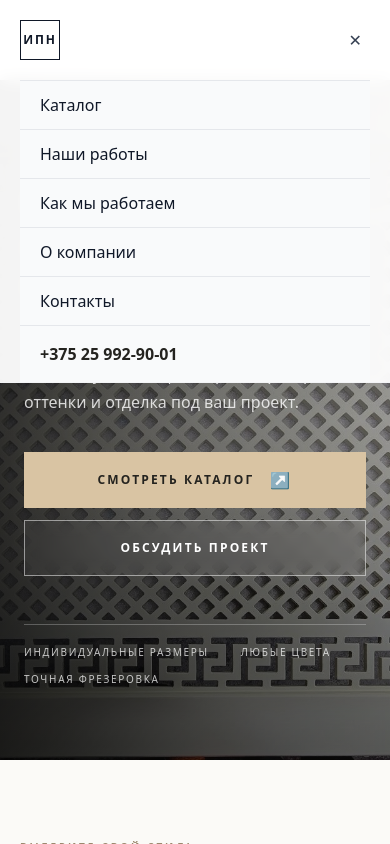
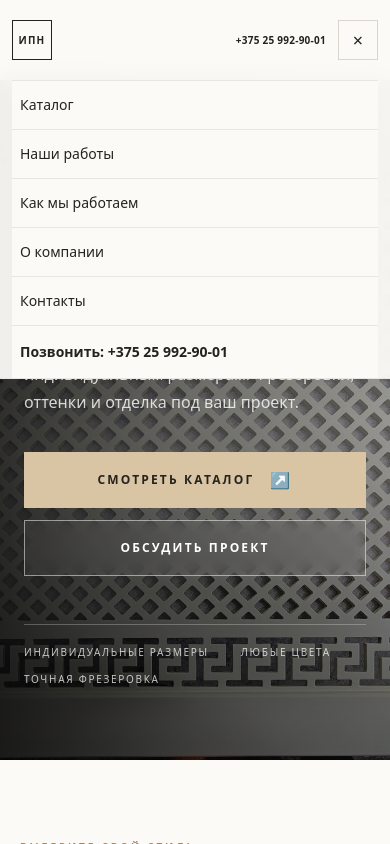
Before and after one commit to IljaBelousow/naumovich-site, a Next.js app: page / in a window 390 px wide. Both pictures are taken after a click on the button "Открыть меню". Shown: the top 844 px of the page. Built offline with nearby package versions, Linux system fonts and the light colour scheme.

Commit message:
Polish responsive navigation and contact CTA

```diff
--- a/src/components/Header.tsx
+++ b/src/components/Header.tsx
@@ -15,39 +15,49 @@ export default function Header() {
   const [mobileMenuOpen, setMobileMenuOpen] = useState(false);
 
   return (
-    <header className="fixed inset-x-0 top-0 z-50 border-b border-gray-100 bg-white/95 backdrop-blur-sm">
-      <nav className="w-full px-5 sm:px-8 lg:px-12">
-        <div className="flex h-20 items-center justify-between">
-          <Link href="/" className="flex items-center gap-3">
-            <span className="flex h-10 w-10 items-center justify-center border border-gray-900 text-xs font-semibold tracking-[0.15em] text-gray-900">ИПН</span>
-            <span className="hidden text-sm font-medium uppercase tracking-[0.2em] text-gray-900 md:block">Наумович</span>
+    <header className="fixed inset-x-0 top-0 z-50 border-b border-[#e8e6e0] bg-[#fbfaf7]/95 backdrop-blur-md">
+      <nav className="mx-auto w-full max-w-[1800px] px-3 sm:px-6 lg:px-10">
+        <div className="flex h-20 items-center justify-between gap-3">
+          <Link href="/" className="flex shrink-0 items-center gap-2.5 sm:gap-3" aria-label="ИП Наумович — главная">
+            <span className="flex h-10 w-10 items-center justify-center border border-[#24231f] text-[10px] font-semibold tracking-[0.12em] text-[#24231f]">ИПН</span>
+            <span className="hidden text-xs font-semibold uppercase tracking-[0.18em] text-[#24231f] sm:block">Наумович</span>
           </Link>
 
-          <div className="hidden lg:flex lg:gap-x-8">
+          <div className="hidden items-center gap-x-5 xl:flex 2xl:gap-x-8">
             {navigation.map((item) => (
-              <Link key={item.name} href={item.href} className="text-sm font-medium text-gray-900 hover:text-gray-500 transition-colors">
+              <Link key={item.name} href={item.href} className="text-xs font-medium text-[#4f4d46] transition-colors hover:text-[#a68a62]">
                 {item.name}
               </Link>
             ))}
           </div>
 
-          <a href="tel:+375259929001" className="hidden text-sm font-semibold text-gray-900 hover:text-gray-500 lg:block">
-            +375 25 992-90-01
-          </a>
-
-          <button onClick={() => setMobileMenuOpen(!mobileMenuOpen)} className="lg:hidden p-2 text-gray-700">
-            {mobileMenuOpen ? "✕" : "☰"}
-          </button>
+          <div className="ml-auto flex items-center gap-3 sm:gap-5">
+            <a href="tel:+375259929001" className="whitespace-nowrap text-[10px] font-semibold tracking-wide text-[#24231f] hover:text-[#9b7950] sm:text-xs md:text-sm">
+              +375 25 992-90-01
+            </a>
+            <Link href="/contacts" className="hidden min-h-11 items-center bg-[#24231f] px-4 text-[10px] font-semibold uppercase tracking-[0.12em] text-white transition-colors hover:bg-[#9b7950] sm:inline-flex">
+              Связаться
+            </Link>
+            <button
+              type="button"
+              aria-label={mobileMenuOpen ? "Закрыть меню" : "Открыть меню"}
+              aria-expanded={mobileMenuOpen}
+              onClick={() => setMobileMenuOpen(!mobileMenuOpen)}
+              className="flex h-10 w-10 shrink-0 items-center justify-center border border-[#d9d6ce] text-lg text-[#24231f] hover:border-[#24231f] xl:hidden"
+            >
+              {mobileMenuOpen ? "×" : "☰"}
+            </button>
+          </div>
         </div>
 
         {mobileMenuOpen && (
-          <div className="lg:hidden border-t border-gray-200 bg-gray-50 pb-4">
+          <div className="border-t border-[#e8e6e0] bg-[#fbfaf7] pb-4 xl:hidden">
             {navigation.map((item) => (
-              <Link key={item.name} href={item.href} onClick={() => setMobileMenuOpen(false)} className="block px-5 py-3 font-medium text-gray-900 border-b border-gray-200">
+              <Link key={item.name} href={item.href} onClick={() => setMobileMenuOpen(false)} className="block border-b border-[#e8e6e0] px-2 py-3.5 text-sm text-[#24231f] hover:text-[#9b7950]">
                 {item.name}
               </Link>
             ))}
-            <div className="px-5 pt-4 font-semibold">+375 25 992-90-01</div>
+            <a href="tel:+375259929001" className="mt-4 block px-2 text-sm font-semibold text-[#24231f]">Позвонить: +375 25 992-90-01</a>
           </div>
         )}
       </nav>
```
